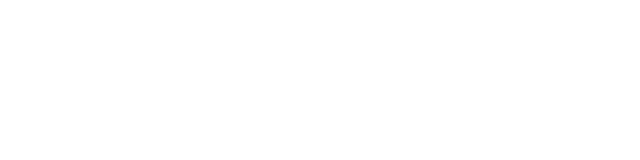
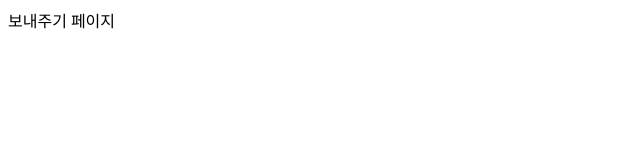
Before and after one commit to cloud-duster/cloud-duster-fe, a React (Vite) app: page /farewell in a window 1280 px wide. Before the commit this address had no page. Shown: the top 160 px of the page, without its empty margins (0-640 px from the left). Built offline with nearby package versions, Linux system fonts and the light colour scheme.

Commit message:
feat(#7): 추억하기/보내주기 라우터 분기

```diff
--- a/src/App.tsx
+++ b/src/App.tsx
@@ -1,10 +1,14 @@
 import React from "react";
 import { Route, Routes } from "react-router-dom";
 import Main from "@/app/Main";
+import Memory from "./app/memory";
+import Farewell from "./app/farewell";
 
 const App = () => {
 	return <Routes>
 		<Route path="/" element={<Main />} />
+		<Route path="/memory" element={<Memory />} />
+		<Route path="/farewell" element={<Farewell />} />
 	</Routes>;
 };
 
--- /dev/null
+++ b/src/app/farewell/index.tsx
@@ -0,0 +1,7 @@
+import React from "react";
+
+const Farewell = () => {
+	return <div>보내주기 페이지</div>;
+};
+
+export default Farewell;
--- /dev/null
+++ b/src/app/memory/index.tsx
@@ -0,0 +1,7 @@
+import React from "react";
+
+const Memory = () => {
+	return <div>추억하기 페이지</div>;
+};
+
+export default Memory;
```
